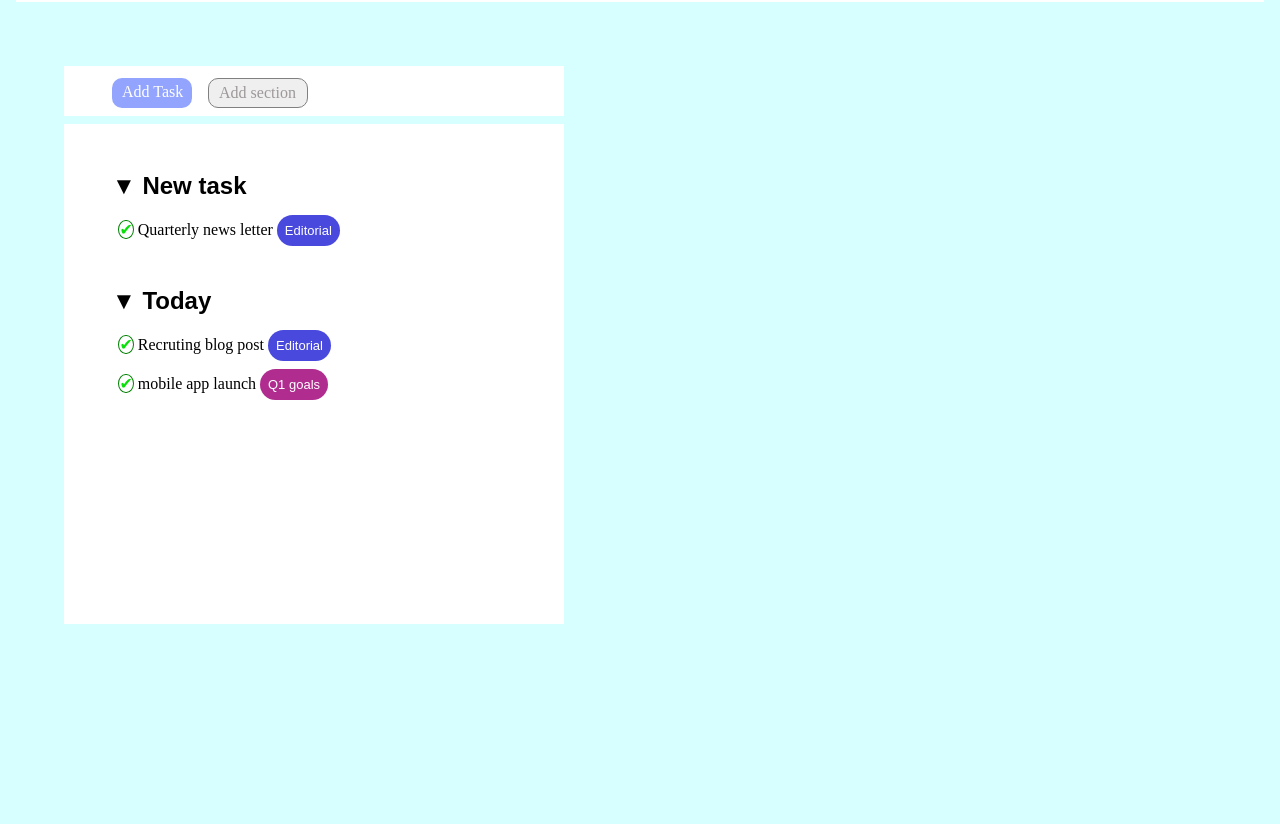
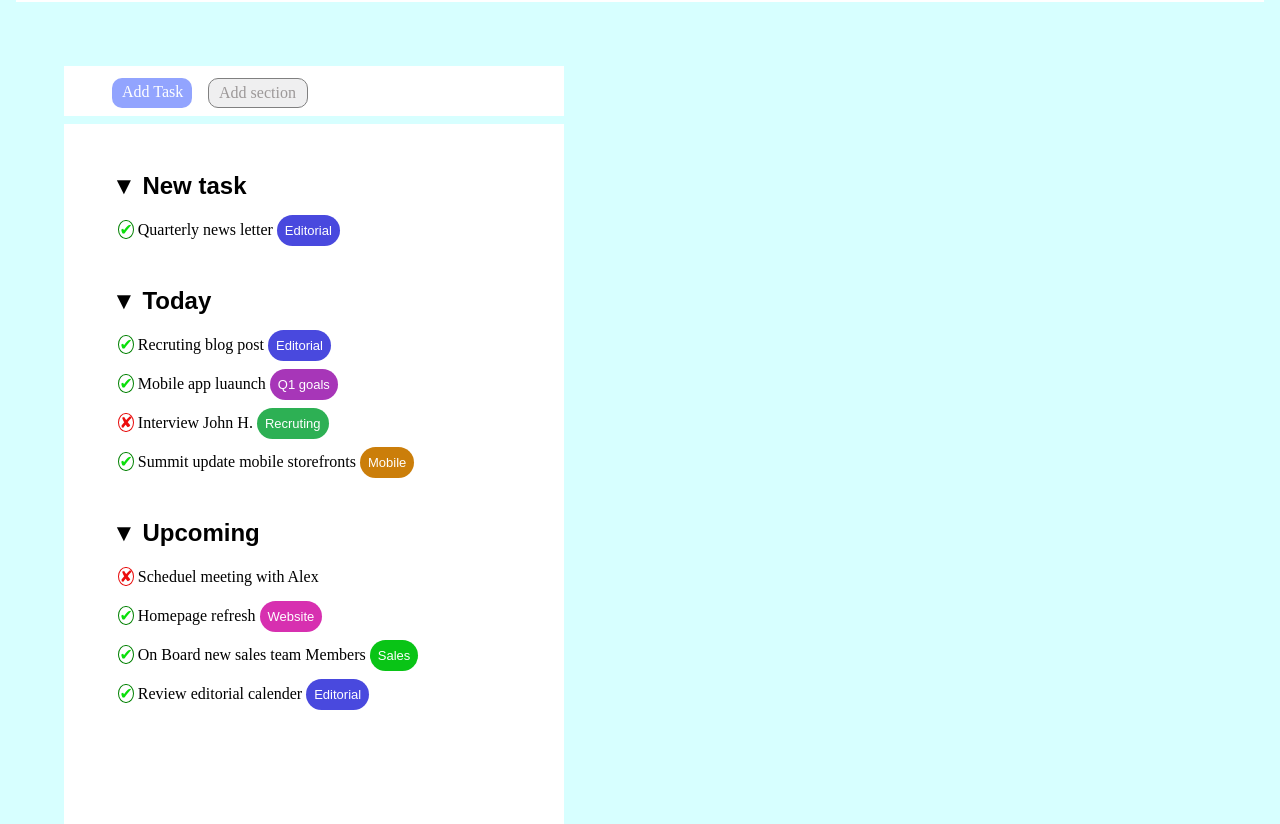
Before and after one commit to JanLascala/html-css-toboolist, a plain HTML site: page index.html in a window 1280 px wide. Shown: the part 104-928 px from the top of the page. Before the commit the page ends 800 px from the top, so only its background shows below. Drawn offline with Linux system fonts and the light colour scheme.

Commit message:
Job "completed"

```diff
--- a/ass/style/style.css
+++ b/ass/style/style.css
@@ -60,11 +60,11 @@ h1 {
 
 }
 
-/* section second container*/
+/* section second-main container*/
 
 #maincontainer {
     width: 500px;
-    height: 500px;
+    height: 700px;
     background-color: white;
     margin-left: 4rem;
     margin-top: -3.5rem;
@@ -101,11 +101,54 @@ p {
 
 }
 
+#cross {
+    color: rgb(236, 12, 12);
+    border: 1px solid rgb(231, 9, 9);
+    border-radius: 50%;
+
+}
+
 #goals {
     font-family: Arial, Helvetica, sans-serif;
     font-size: 13px;
     color: white;
     padding: 0.5rem;
     border-radius: 30px;
-    background-color: rgb(176, 45, 143);
+    background-color: rgb(167, 54, 184);
 }
+
+#recruting {
+    font-family: Arial, Helvetica, sans-serif;
+    font-size: 13px;
+    color: white;
+    padding: 0.5rem;
+    border-radius: 30px;
+    background-color: rgb(45, 176, 84);
+}
+
+#mobile {
+    font-family: Arial, Helvetica, sans-serif;
+    font-size: 13px;
+    color: white;
+    padding: 0.5rem;
+    border-radius: 30px;
+    background-color: rgb(203, 126, 10);
+}
+
+#website {
+    font-family: Arial, Helvetica, sans-serif;
+    font-size: 13px;
+    color: white;
+    padding: 0.5rem;
+    border-radius: 30px;
+    background-color: rgb(215, 48, 176);
+}
+
+#sales {
+    font-family: Arial, Helvetica, sans-serif;
+    font-size: 13px;
+    color: white;
+    padding: 0.5rem;
+    border-radius: 30px;
+    background-color: rgb(9, 196, 22);
+}
--- a/index.html
+++ b/index.html
@@ -32,18 +32,38 @@
         </div>
         <!--second container to do list-->
         <div id="maincontainer">
+            <!--newtask-->
             <div>
                 <h2>&#x25BC New task</h2>
                 <p><span id="checkmark">&#x2714;</span> Quarterly news letter <mark id="editorial">Editorial</mark></p>
             </div>
+            <!--today-->
             <div>
                 <h2>&#x25BC Today</h2>
                 <p><span id="checkmark">&#x2714;</span> Recruting blog post <mark id="editorial">Editorial</mark></p>
 
-                <p><span id="checkmark">&#x2714;</span> mobile app launch <mark id="goals">Q1 goals</mark></p>
+                <p><span id="checkmark">&#x2714;</span> Mobile app luaunch <mark id="goals">Q1 goals</mark></p>
+
+                <p><span id="cross">&#x2718;</span> Interview John H. <mark id="recruting">Recruting</mark></p>
+
+                <p><span id="checkmark">&#x2714;</span> Summit update mobile storefronts <mark id="mobile">Mobile</mark>
+                </p>
+            </div>
+            <!--upcoming-->
+            <div>
+                <h2>&#x25BC Upcoming</h2>
+
+                <p><span id="cross">&#x2718;</span> Scheduel meeting with Alex </p>
+
+                <p><span id="checkmark">&#x2714;</span> Homepage refresh <mark id="website">Website</mark></p>
+
+                <p><span id="checkmark">&#x2714;</span> On Board new sales team Members <mark id="sales">Sales</mark>
+                </p>
+                <p><span id="checkmark">&#x2714;</span> Review editorial calender <mark id="editorial">Editorial</mark>
+                </p>
+
 
             </div>
-
 
         </div>
 
```
